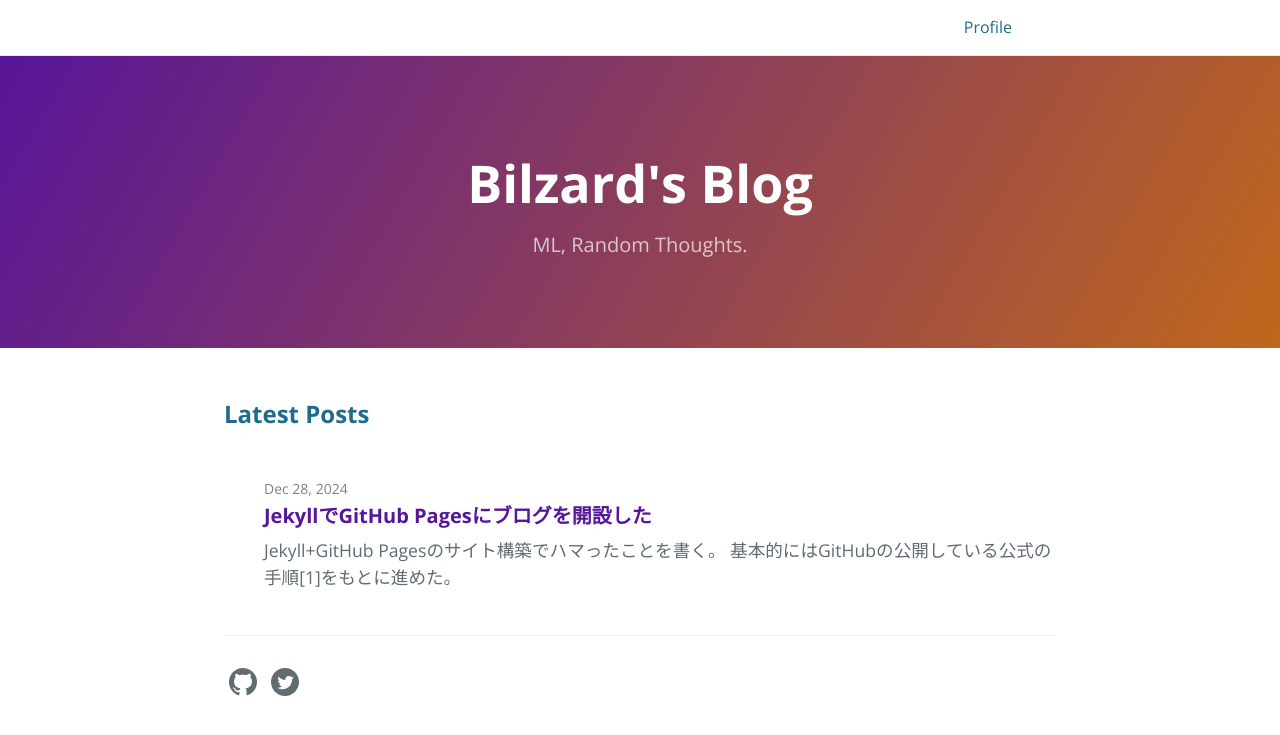
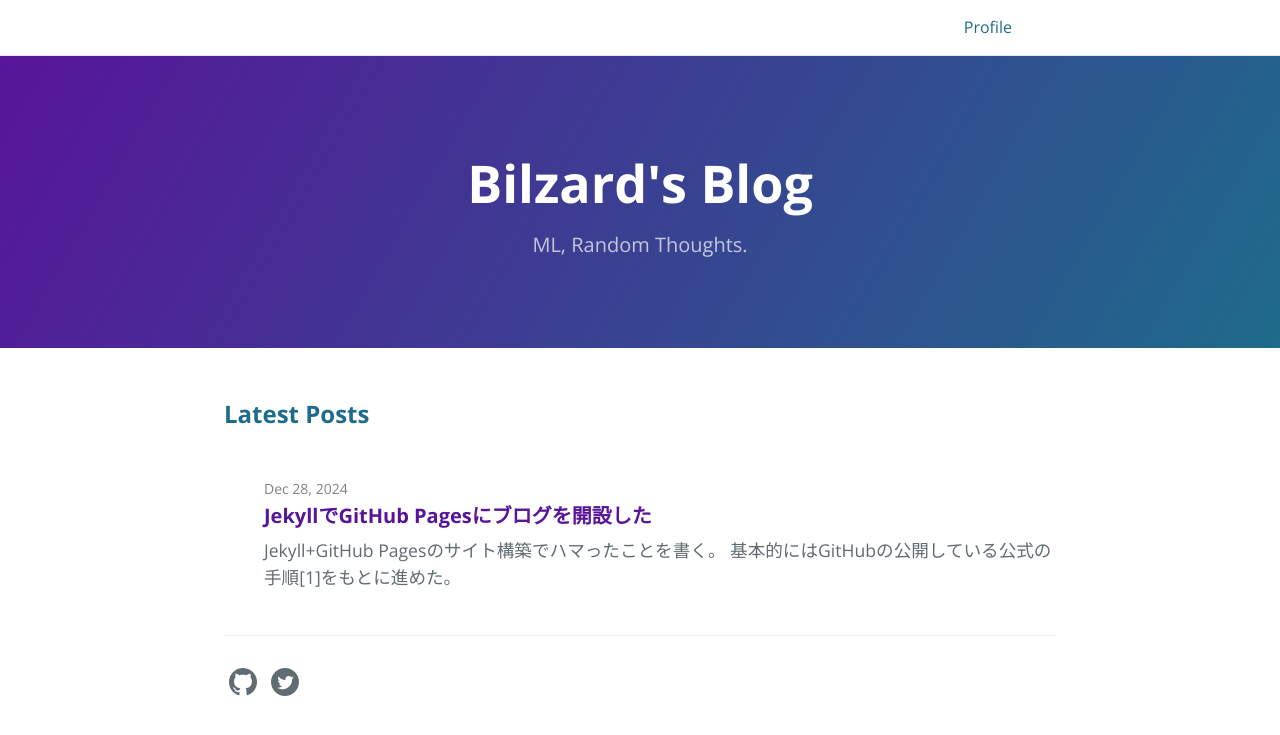
Before and after one commit to bilzard/bilzard.github.io, a Jekyll site: the page built from index.md, in a window 1280 px wide. Shown: the top 735 px of the page. Built offline with Jekyll 4.4.1, drawn with Linux system fonts in a browser that asks for light colours.

Commit message:
headのグラデーションの第1色をくすんだブルーに

```diff
--- a/_sass/variables.scss
+++ b/_sass/variables.scss
@@ -4,7 +4,7 @@ $medium-breakpoint: 42em !default;
 
 // Headers
 $header-heading-color: #fff !default;
-$header-bg-color: #c0671c !default;
+$header-bg-color: #1e6b8b !default;
 $header-bg-color-secondary: #571599 !default;
 
 // Text
```
